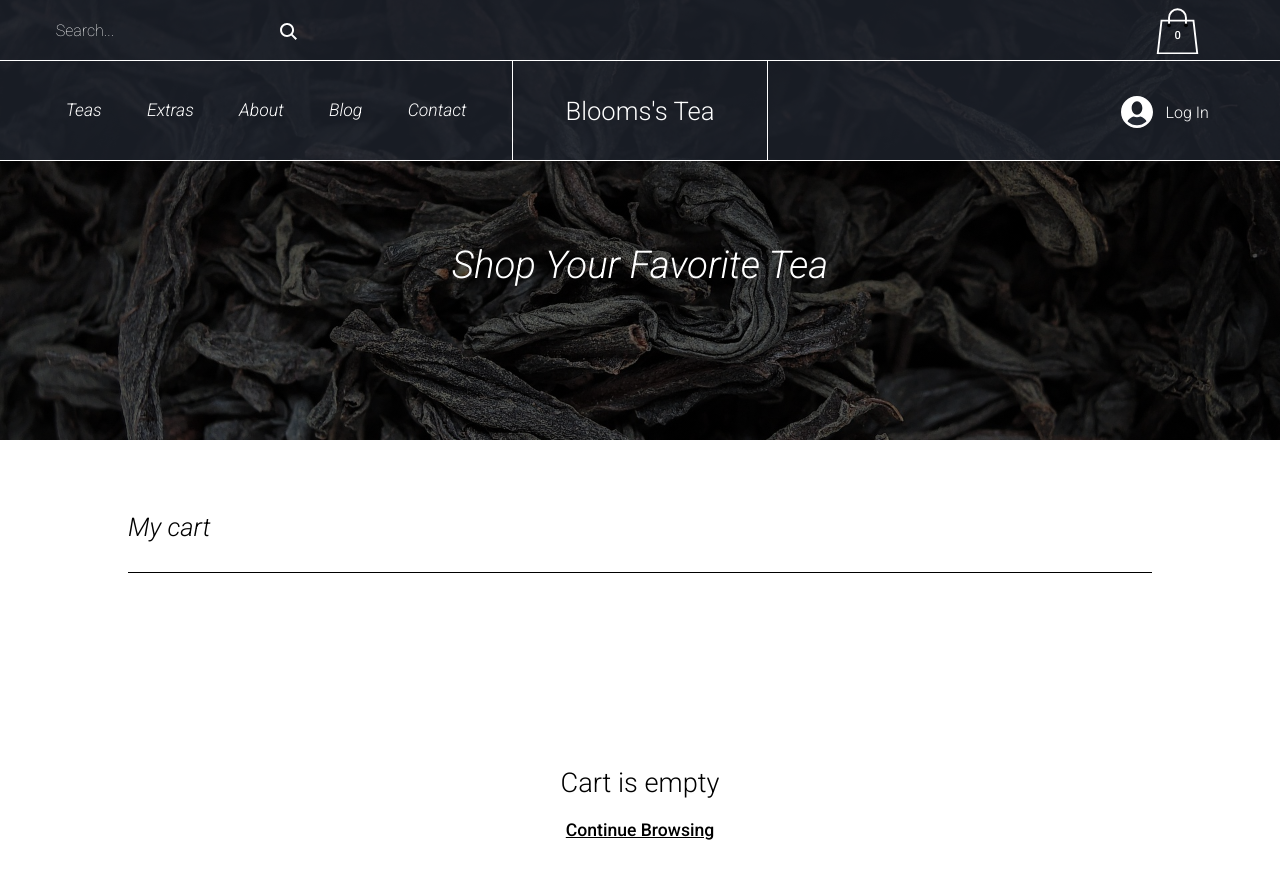
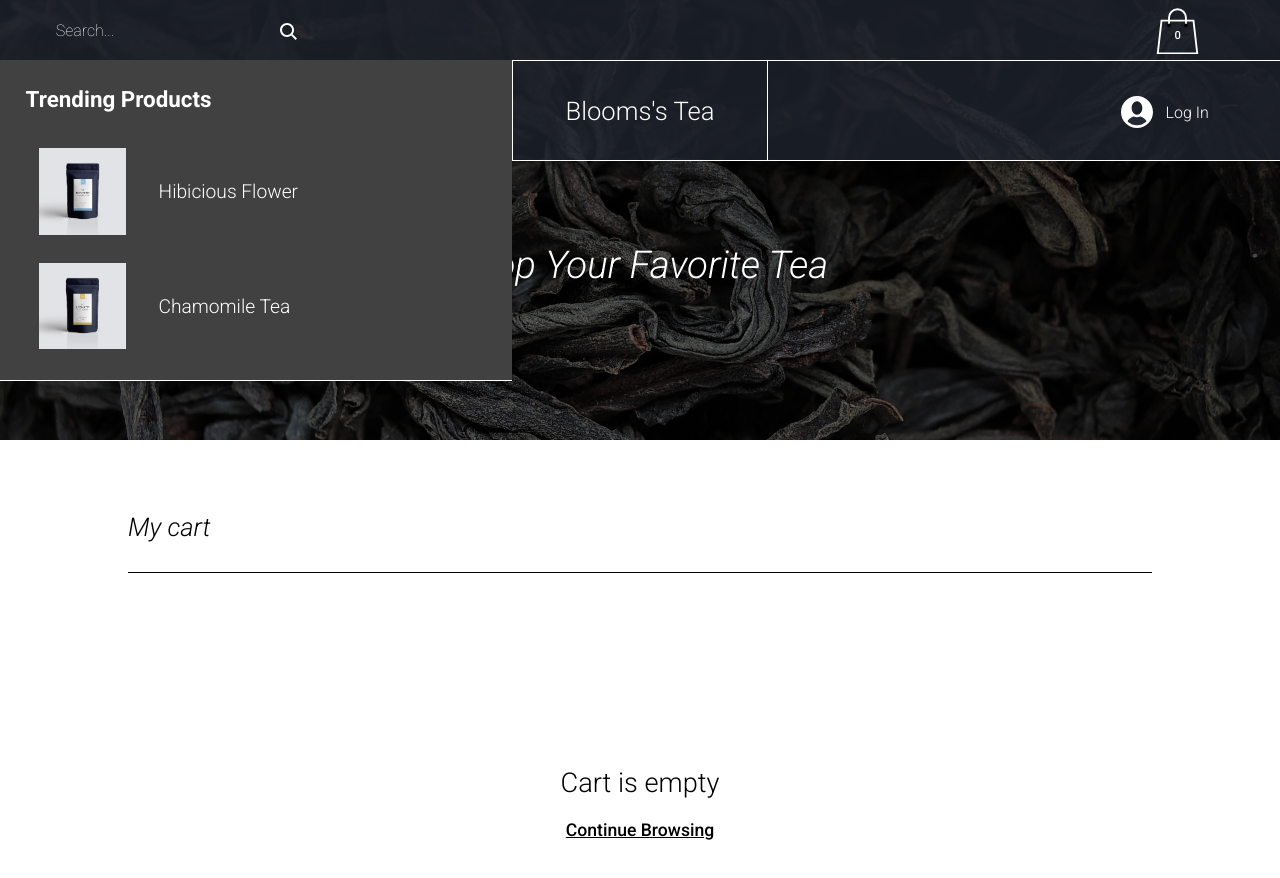
Before and after one commit to Cepako/Tea-Shop, a React (Create React App) app: page /cart in a window 1280 px wide. Shown: the top 878 px of the page. Built offline with nearby package versions, Linux system fonts and the light colour scheme.

Commit message:
update search, add SearchProduct component and style them

```diff
--- a/src/components/navigation-components/Search.scss
+++ b/src/components/navigation-components/Search.scss
@@ -1,4 +1,5 @@
 .search {
+  position: relative;
   width: 97%;
   height: 35%;
   margin-top: 2%;
@@ -20,7 +21,6 @@
       }
       &:focus {
         background-color: #414141;
-        border-bottom: 1px solid white;
         font-weight: 300;
       }
       &::placeholder {
@@ -33,6 +33,29 @@
       top: 50%;
       right: 0;
       transform: translateY(-50%);
+    }
+  }
+  &__products {
+    position: absolute;
+    z-index: 3;
+    top: 100%;
+    left: 0;
+    width: 100%;
+    padding: 5%;
+    background-color: #414141;
+    border-bottom: 1px solid white;
+    h2 {
+      font-size: 1.4em;
+      margin-bottom: 5%;
+    }
+    .products {
+      overflow-y: auto;
+      max-height: 27.5vh;
+      -ms-overflow-style: none;
+      scrollbar-width: none;
+      &::-webkit-scrollbar {
+        display: none;
+      }
     }
   }
 }
--- a/src/components/navigation-components/Search.tsx
+++ b/src/components/navigation-components/Search.tsx
@@ -1,14 +1,29 @@
 import React from 'react';
+import SearchProduct from './SearchProduct';
+import data from '../../data';
 
 import './Search.scss';
 
 const Search: React.FC = () => {
+  const productsList = data.map((product) => (
+    <SearchProduct
+      key={product.code}
+      link={product.link}
+      name={product.name}
+      product_img={product.product_img}
+    />
+  ));
+
   return (
-    <div className="search">
-      <label htmlFor="search">
-        <input id="search" name="search" type="text" placeholder="Search..." />
-        <img src="./images/loupe-icon.svg" alt="" />
+    <div className='search'>
+      <label htmlFor='search'>
+        <input id='search' name='search' type='text' placeholder='Search...' />
+        <img src='./images/loupe-icon.svg' alt='' />
       </label>
+      <div className='search__products'>
+        <h2>Trending Products</h2>
+        <div className='products'>{productsList}</div>
+      </div>
     </div>
   );
 };
--- /dev/null
+++ b/src/components/navigation-components/SearchProduct.scss
@@ -0,0 +1,18 @@
+.search-product {
+  width: 100%;
+  padding: 3%;
+  display: flex;
+  justify-content: space-between;
+  align-items: center;
+  cursor: pointer;
+  img {
+    width: 20%;
+  }
+  &__description {
+    width: 72.5%;
+    h3 {
+      font-size: 1.2em;
+      font-weight: 300;
+    }
+  }
+}
--- /dev/null
+++ b/src/components/navigation-components/SearchProduct.tsx
@@ -0,0 +1,33 @@
+import React from 'react';
+import { useNavigate } from 'react-router-dom';
+
+import './SearchProduct.scss';
+
+interface SearchProductModel {
+  link: string;
+  product_img: string;
+  name: string;
+}
+
+const SearchProduct: React.FC<SearchProductModel> = ({
+  link,
+  product_img,
+  name,
+}) => {
+  const navigate = useNavigate();
+
+  const handleProductClick = () => {
+    navigate(`/teas/${link}`);
+  };
+
+  return (
+    <div className='search-product' onClick={handleProductClick}>
+      <img src={product_img} alt='tea bag' />
+      <div className='search-product__description'>
+        <h3>{name}</h3>
+      </div>
+    </div>
+  );
+};
+
+export default SearchProduct;
```
Also changed, not shown: src/App.tsx (+9 -9 lines).
